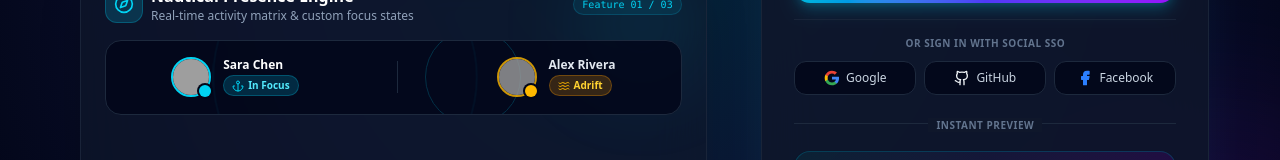
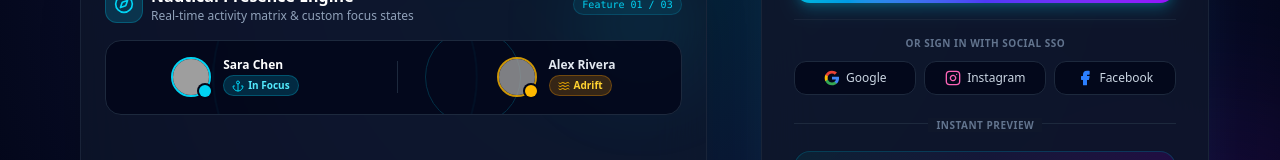
Before and after one commit to mathewkioko-dotcom/Hey-Look-App, a React (Vite) app: page / in a window 1280 px wide. Shown: the part 467-627 px from the top of the page. Built offline with nearby package versions, Linux system fonts and the light colour scheme; no server answers; grey boxes are pictures that could not be loaded.

Commit message:
Update Hey Look App

```diff
--- a/src/App.tsx
+++ b/src/App.tsx
@@ -34,6 +34,9 @@ class AppErrorBoundary extends React.Component<
           >
             Reload HeyLook
           </button>
+          <p className="mt-12 text-center text-[10px] font-semibold tracking-[0.3em] text-slate-500">
+            MATHEW PRESENTS
+          </p>
         </div>
       );
     }
--- a/src/components/AuthScreen.tsx
+++ b/src/components/AuthScreen.tsx
@@ -4,7 +4,7 @@ import {
   Sparkles,
   Sun,
   Moon,
-  Github,
+  Instagram,
   Globe,
   Facebook,
   ArrowRight,
@@ -385,9 +385,9 @@ export const AuthScreen: React.FC<AuthScreenProps> = ({
       ),
     },
     {
-      id: "github" as OAuthProvider,
-      name: "GitHub",
-      icon: <Github className="w-4 h-4 text-slate-100 shrink-0" />,
+      id: "instagram" as OAuthProvider,
+      name: "Instagram",
+      icon: <Instagram className="w-4 h-4 text-pink-400 shrink-0" />,
     },
     {
       id: "facebook" as OAuthProvider,
--- a/src/types.ts
+++ b/src/types.ts
@@ -236,6 +236,7 @@ export interface Beacon {
 export type OAuthProvider =
   | "google"
   | "github"
+  | "instagram"
   | "discord"
   | "facebook"
   | "spotify"
```
